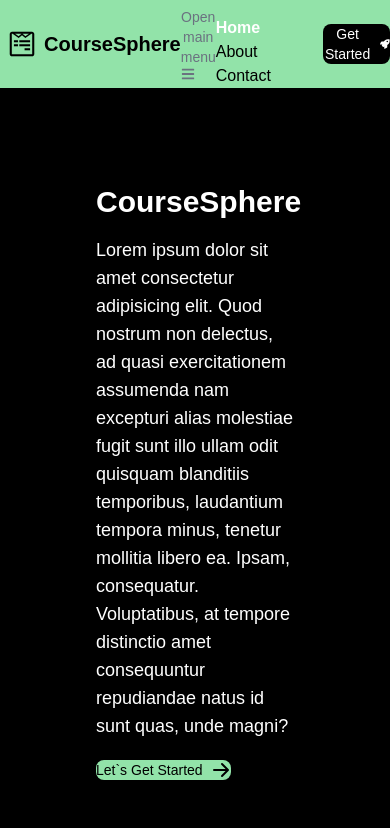
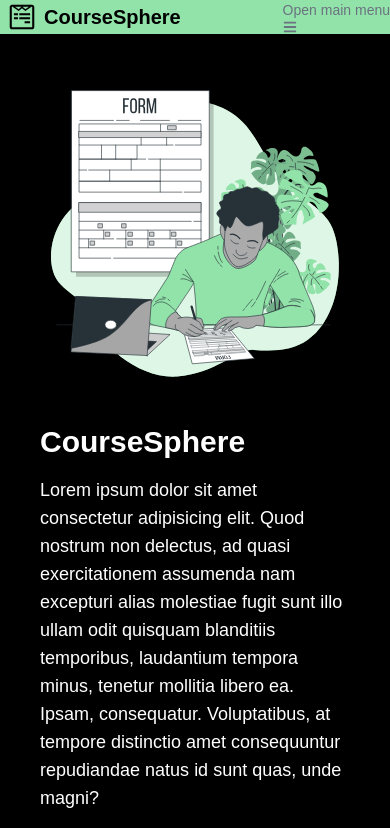
Before and after one commit to tajwone17/CourseSphere, a Next.js app: page / in a window 390 px wide. Shown: the top 828 px of the page. Built offline with nearby package versions, Linux system fonts and the light colour scheme.

Commit message:
Add AOS for animations, update layout and components for improved visual effects

```diff
--- a/app/(pages)/about/page.tsx
+++ b/app/(pages)/about/page.tsx
@@ -3,8 +3,11 @@
 
 export default function About() {
   return (
-    <div className="flex min-h-screen items-center justify-center">
-      <div className="w-full max-w-4xl rounded-lg border-2 border-white p-8">
+    <div className="flex min-h-screen items-center justify-center overflow-hidden">
+      <div
+        data-aos="zoom-in"
+        className="w-full max-w-4xl rounded-lg border-2 border-white p-8"
+      >
         <div className="mb-6 flex items-center justify-center gap-2">
           <MdInfoOutline size={30} color="#92e3a9" />
           <h1 className="text-3xl font-extrabold">About Us</h1>
--- a/app/components/Navbar.tsx
+++ b/app/components/Navbar.tsx
@@ -95,7 +95,7 @@
           </Link>
         ))}
       </NavbarCollapse>
-      <Link href="/signup">
+      <Link href="/signup" className="hidden md:block">
         <Button
           style={{
             backgroundColor: "#000000",
--- a/app/layout.tsx
+++ b/app/layout.tsx
@@ -3,6 +3,7 @@
 import "./globals.css";
 // import { ThemeModeScript } from "flowbite-react";
 import { MyNavbar } from "./components/Navbar";
+import { AOSInit } from "./utils/AOS";
 
 const poppins = Poppins({
   variable: "--font-geist-mono",
@@ -22,6 +23,7 @@
 }>) {
   return (
     <html lang="en">
+      <AOSInit />
       <head>{/* <ThemeModeScript /> */}</head>
       <body className={`${poppins.variable} antialiased`}>
         <MyNavbar />
--- a/app/page.tsx
+++ b/app/page.tsx
@@ -7,8 +7,8 @@
 import { HiArrowRight } from "react-icons/hi";
 export default function Home() {
   return (
-    <div className="flex min-h-screen flex-col items-center justify-between gap-10 p-24 md:flex-row">
-      <div className="flex w-full flex-col">
+    <div className="flex min-h-screen flex-col-reverse items-center justify-between gap-10 overflow-hidden p-10 md:flex-row lg:p-24">
+      <div className="flex w-full flex-col" data-aos="fade-right">
         <h1 className="text-3xl font-extrabold">CourseSphere</h1>
         <p className="mt-4 text-lg font-normal">
           Lorem ipsum dolor sit amet consectetur adipisicing elit. Quod nostrum
@@ -34,7 +34,7 @@
         </Link>
       </div>
 
-      <div className="w-full">
+      <div className="w-full" data-aos="fade-left">
         <Image src={hero} alt="Hero Icon" />
       </div>
     </div>
--- /dev/null
+++ b/app/utils/AOS.tsx
@@ -0,0 +1,16 @@
+"use client";
+
+import { useEffect } from "react";
+import AOS from "aos";
+import "aos/dist/aos.css";
+
+export const AOSInit = () => {
+  useEffect(() => {
+    AOS.init({
+      easing: "ease-out-back",
+      duration: 700,
+    });
+  }, []);
+
+  return null;
+};
--- a/package.json
+++ b/package.json
@@ -10,6 +10,7 @@
     "postinstall": "flowbite-react patch"
   },
   "dependencies": {
+    "aos": "^2.3.4",
     "flowbite-react": "^0.11.7",
     "next": "15.3.0",
     "react": "^19.0.0",
@@ -19,6 +20,7 @@
   "devDependencies": {
     "@eslint/eslintrc": "^3",
     "@tailwindcss/postcss": "^4",
+    "@types/aos": "^3.0.7",
     "@types/node": "^20",
     "@types/react": "^19",
     "@types/react-dom": "^19",
```
Also changed, not shown: 1 other file (tests, documents, lock files or other folders).
